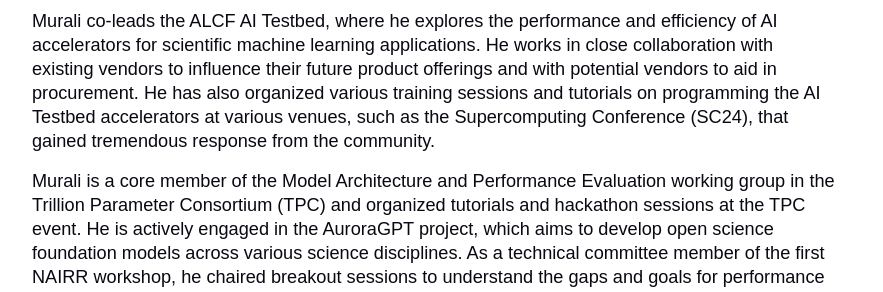
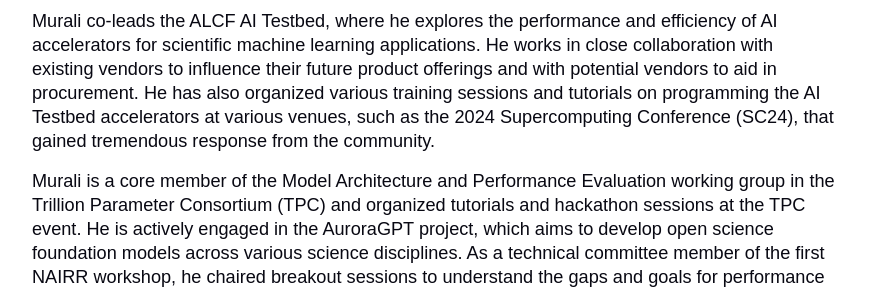
Before and after one commit to argonne-lcf/AR2024, a Jekyll site: the page built from 04_expertise-and-resources/staff-spotlights.md, in a window 1280 px wide. Shown: the part 1560-1852 px from the top of the page, without its empty margins (303-1186 px from the left). Built offline with Jekyll 4.4.1, drawn with Linux system fonts in a browser that asks for light colours; some web fonts are replaced; some of the changed text lies outside the part shown.

Commit message:
Update staff-spotlights.md
conference names

```diff
--- a/04_expertise-and-resources/staff-spotlights.md
+++ b/04_expertise-and-resources/staff-spotlights.md
@@ -29,7 +29,7 @@
 
 Murali develops performance models to identify and address bottlenecks while scaling machine learning and deep learning frameworks on emerging supercomputers for scientific applications. He also co-designs emerging hardware architectures to scale up machine learning algorithms.
 
-Murali co-leads the ALCF AI Testbed, where he explores the performance and efficiency of AI accelerators for scientific machine learning applications. He works in close collaboration with existing vendors to influence their future product offerings and with potential vendors to aid in procurement. He has also organized various training sessions and tutorials on programming the AI Testbed accelerators at various venues, such as the Supercomputing Conference (SC24), that gained tremendous response from the community.
+Murali co-leads the ALCF AI Testbed, where he explores the performance and efficiency of AI accelerators for scientific machine learning applications. He works in close collaboration with existing vendors to influence their future product offerings and with potential vendors to aid in procurement. He has also organized various training sessions and tutorials on programming the AI Testbed accelerators at various venues, such as the 2024 Supercomputing Conference (SC24), that gained tremendous response from the community.
 
 Murali is a core member of the Model Architecture and Performance Evaluation working group in the Trillion Parameter Consortium (TPC) and organized tutorials and hackathon sessions at the TPC event. He is actively engaged in the AuroraGPT project, which aims to develop open science foundation models across various science disciplines. As a technical committee member of the first NAIRR workshop, he chaired breakout sessions to understand the gaps and goals for performance of AI applications.
 
@@ -57,7 +57,7 @@
 
 In the past year, Christine has been heavily involved in ALCF efforts relating to Integrated Research Infrastructure (IRI), an initiative to interconnect DOE experimental and computational facilities. She has been the ALCF point person in a collaboration with the DIII-D National Fusion Facility and NERSC, and led efforts to run a production IRI workflow on the ALCF's Polaris supercomputer to analyze the dynamics of neutral beams within the DIII-D tokamak during its fall campaign. A demonstration was performed at the 2024 Supercomputing Conference wherein Polaris analyzed live DIII-D experiments concurrent with an IRI workflow at NERSC. In addition to DIII-D effots, Christine works with a number of other IRI users to analyze data on ALCF systems.
 
-Christine has also worked on exploring new approaches for coupling simulation and AI/ML codes on ALCF systems. She has co-led efforts to explore a new workflow and data management tool called Dragon developed by HPE. She has worked to port a drug discovery workflow from the CANDLE project to Dragon and presented on this effort at PASC24. She has worked closely with HPE developers to improve Dragon performance and features for ALCF applications.
+Christine has also worked on exploring new approaches for coupling simulation and AI/ML codes on ALCF systems. She has co-led efforts to explore a new workflow and data management tool called Dragon developed by HPE. She has worked to port a drug discovery workflow from the CANDLE project to Dragon and presented on this effort at the 2024 Platform for Advanced Scientific Computing Conference (PASC24). She has worked closely with HPE developers to improve Dragon performance and features for ALCF applications.
 
 Christine is also the postdoc hiring lead for ALCF. Prior to joining Argonne, she received her PhD in Astronomy studying galaxy formation and evolution with numerical simulations.
 
```
